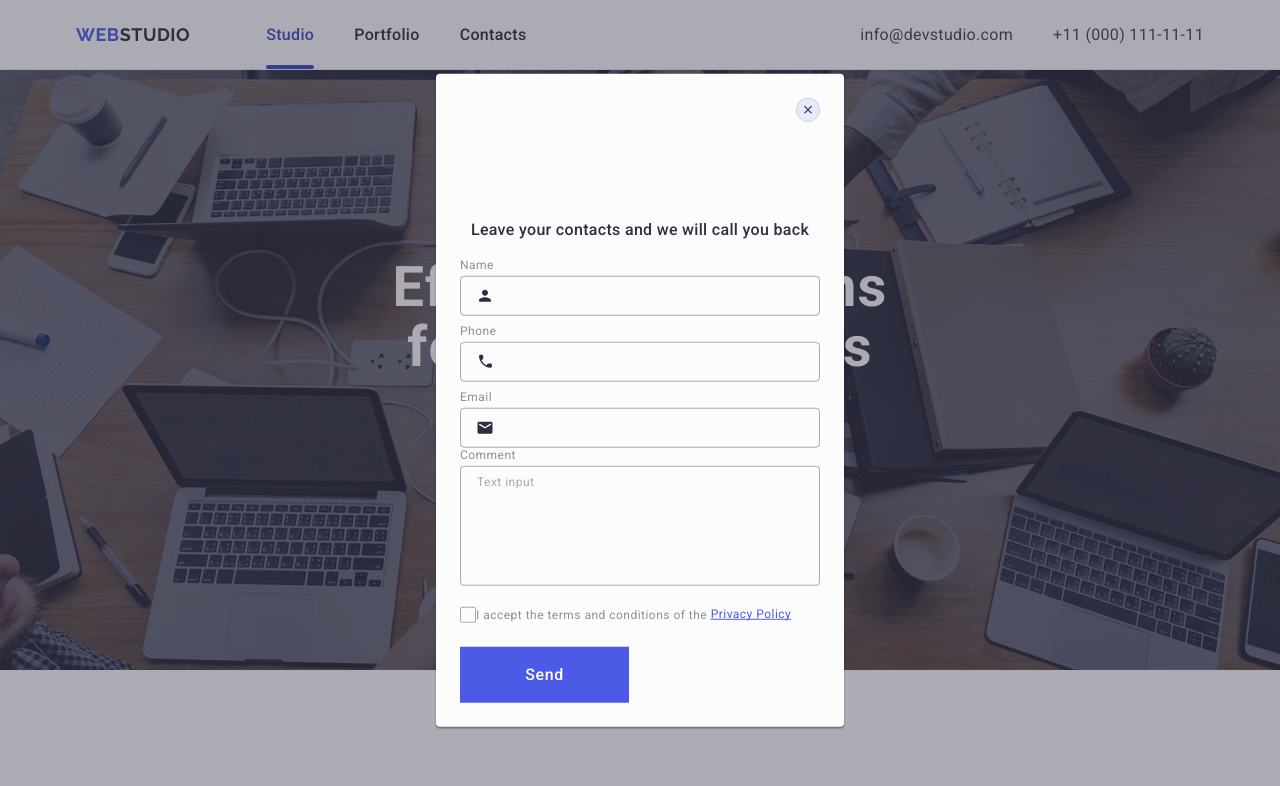
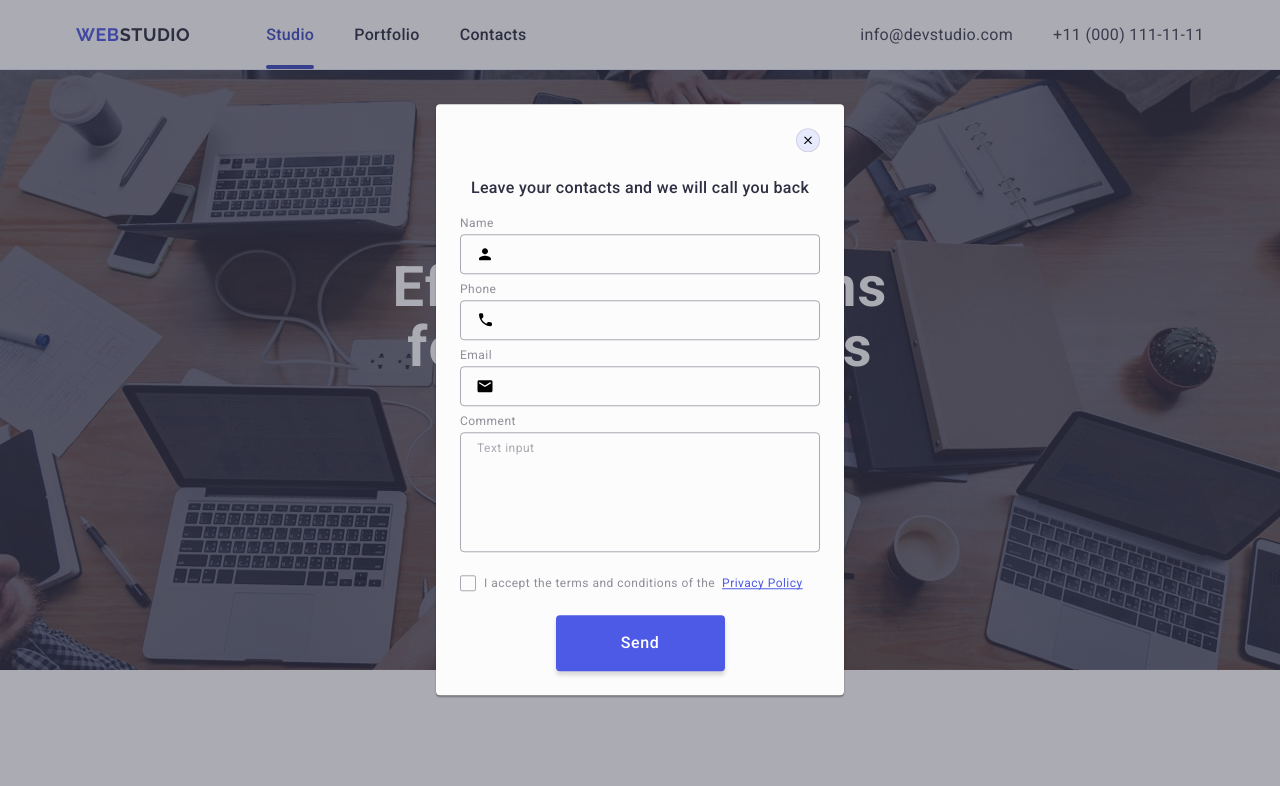
Before and after one commit to nata-shkliaruk1604/goit-markup-hw-05, a plain HTML site: page index.html in a window 1280 px wide. Both pictures are taken after a click on the button "Order Service". Shown: the top 786 px of the page. Drawn offline with nearby package versions, Linux system fonts and the light colour scheme.

Commit message:
Revise forms5

```diff
--- a/css/styles.css
+++ b/css/styles.css
@@ -511,11 +511,10 @@ img {
 }
 
 .backdrop {
+  width: 100%;
+  height: 100%;
   position: fixed;
   top: 0;
-  left: 0;
-  width: 100%;
-  height: 100%;
   background-color: rgba(46, 47, 66, 0.4);
   opacity: 0;
   visibility: hidden;
@@ -524,53 +523,47 @@ img {
     visibility 250ms cubic-bezier(0.4, 0, 0.2, 1);
 }
 
-.backdrop.is-open {
+.is-open {
+  visibility: visible;
   opacity: 1;
-  visibility: visible;
   pointer-events: auto;
 }
 
 .modal {
+  width: 408px;
+  min-height: 584px;
   position: absolute;
   top: 50%;
   left: 50%;
-  width: 408px;
-  min-height: 584px;
-  padding: 72px 24px 24px 24px;
-  border-radius: 4px;
   transform: translate(-50%, -50%);
   box-shadow: 0 1px 1px 0 rgba(0, 0, 0, 0.14), 0 1px 3px 0 rgba(0, 0, 0, 0.12),
     0 2px 1px 0 rgba(0, 0, 0, 0.2);
-  background-color: #fcfcfc;
+  background: #fcfcfc;
+  border-radius: 4px;
+  padding: 72px 24px 24px 24px;
   transition: transform 250ms cubic-bezier(0.4, 0, 0.2, 1);
-}
-
-.backdrop:not(.is-open) .modal {
-  transform: translate(-50%, -50%) scale(1.5);
 }
 
 .modal-close-btn {
   position: absolute;
   top: 24px;
   right: 24px;
+  padding: 0;
+  cursor: pointer;
   width: 24px;
   height: 24px;
-  cursor: pointer;
-  border-radius: 50%;
-  border-width: 1px;
-  border-color: rgba(0, 0, 0, 0.1);
+  background-color: #e7e9fc;
   border: 1px solid rgba(0, 0, 0, 0.1);
-  padding: 0;
   display: flex;
   align-items: center;
   justify-content: center;
-  background-color: #e7e9fc;
+  margin-bottom: 24px;
+  border-radius: 50%;
   transition: background-color 250ms cubic-bezier(0.4, 0, 0.2, 1),
     border 250ms cubic-bezier(0.4, 0, 0.2, 1);
 }
 
-.close-icon {
-  fill: #2e2f42;
+.modal-close-icon {
   transition: fill 250ms cubic-bezier(0.4, 0, 0.2, 1);
 }
 
@@ -578,23 +571,20 @@ img {
 .modal-close-btn:focus {
   background-color: #404bbf;
   border: none;
-  transition: background-color 250ms cubic-bezier(0.4, 0, 0.2, 1),
-    border 250ms cubic-bezier(0.4, 0, 0.2, 1);
 }
 
-.modal-close-btn:hover .close-icon,
-.modal-close-btn:focus .close-icon {
+.modal-close-btn:hover .modal-close-icon,
+.modal-close-btn:focus .modal-close-icon {
   fill: #ffffff;
-  transition: fill 250ms cubic-bezier(0.4, 0, 0.2, 1);
 }
 
-.modal-header {
+.modal-title {
   font-weight: 500;
+  font-size: 16px;
   line-height: 1.5;
   letter-spacing: 0.02em;
   text-align: center;
   color: #2e2f42;
-  margin-top: 72px;
   margin-bottom: 16px;
 }
 
@@ -605,8 +595,11 @@ img {
   margin-bottom: 8px;
 }
 
+.modal-field:nth-child(4) {
+  margin-bottom: 16px;
+}
+
 .modal-label {
-  font-weight: 400;
   font-size: 12px;
   line-height: 1.17;
   letter-spacing: 0.04em;
@@ -615,13 +608,18 @@ img {
   margin-bottom: 4px;
 }
 
+.input-wrap {
+  position: relative;
+}
+
 .modal-input {
-  background-color: transparent;
   border: 1px solid rgba(46, 47, 66, 0.4);
   border-radius: 4px;
   width: 100%;
   height: 40px;
+  background-color: transparent;
   padding-left: 38px;
+  padding-right: 16px;
   outline: transparent;
   transition: border-color 250ms cubic-bezier(0.4, 0, 0.2, 1);
 }
@@ -634,74 +632,52 @@ img {
   fill: #4d5ae5;
 }
 
-.modal-input-wrap {
-  position: relative;
-}
-
 .modal-icon {
-  fill: #2e2f42;
   position: absolute;
   left: 16px;
   top: 50%;
   transform: translateY(-50%);
   transition: fill 250ms cubic-bezier(0.4, 0, 0.2, 1);
 }
-.modal-textarea-wrap {
-  margin-bottom: 16px;
-}
 
 .modal-textarea {
-  width: 100%;
   height: 120px;
+  padding: 8px 16px;
+  resize: none;
   font-size: 12px;
   line-height: 1.17;
   letter-spacing: 0.04em;
   color: rgba(46, 47, 66, 0.4);
-  border: 1px solid rgba(46, 47, 66, 0.4);
-  border-radius: 4px;
-  background-color: transparent;
-  padding: 8px 16px;
-  outline: transparent;
-  resize: none;
-  transition: border-color 250ms cubic-bezier(0.4, 0, 0.2, 1);
 }
 
 .modal-textarea::placeholder {
+  font-size: 12px;
+  line-height: 1.17;
+  letter-spacing: 0.04em;
   color: rgba(46, 47, 66, 0.4);
 }
 
-.modal-textarea:focus {
-  border-color: #4d5ae5;
-}
-
-.modal-checkbox-wrap {
+.modal-checkbox-wrapper {
   margin-bottom: 24px;
 }
 
 .modal-check-text {
-  display: flex;
-  align-items: center;
   font-size: 12px;
   line-height: 1.17;
   letter-spacing: 0.04em;
   color: #8e8f99;
-  a {
-    line-height: 1.33;
-    text-decoration: underline;
-    text-decoration-skip-ink: none;
-    color: #4d5ae5;
-  }
 }
 
-.modal-checkbox {
+.modal-check-span {
   width: 16px;
   height: 16px;
-  border-radius: 2px;
-  border: 1px solid rgba(46, 47, 66, 0.4);
   display: inline-flex;
   align-items: center;
   justify-content: center;
+  border-radius: 2px;
+  border: 1px solid rgba(46, 47, 66, 0.4);
   fill: transparent;
+  margin-right: 8px;
   transition: background-color 250ms cubic-bezier(0.4, 0, 0.2, 1),
     border 250ms cubic-bezier(0.4, 0, 0.2, 1),
     fill 250ms cubic-bezier(0.4, 0, 0.2, 1);
@@ -711,30 +687,30 @@ img {
   background-color: #404bbf;
   border: none;
   fill: #f4f4fd;
-  border: 1px solid #404bbf;
 }
 
-.modal-checkbox-link {
+.modal-check-link {
+  line-height: 1.33;
+  text-decoration: underline;
+  text-decoration-skip-ink: none;
   color: #4d5ae5;
 }
 
 .modal-btn {
-  display: block;
+  font-weight: 500;
+  font-size: 16px;
+  line-height: 1.5;
+  letter-spacing: 0.04em;
+  text-align: center;
+  color: #fff;
   min-width: 169px;
   height: 56px;
-  font-family: "Roboto", sans-serif;
-  font-size: 16px;
-  font-weight: 500;
-  line-height: 1.5;
-  letter-spacing: 0.04em;
-  color: #ffffff;
+  border-radius: 4px;
+  border: none;
+  box-shadow: 0 4px 4px 0 rgba(0, 0, 0, 0.15);
+  background-color: #4d5ae5;
+  display: block;
+  margin: 0 auto;
   cursor: pointer;
-  background-color: #4d5ae5;
-  border: none;
   transition: background-color 250ms cubic-bezier(0.4, 0, 0.2, 1);
 }
-
-.modal-btn:hover,
-.modal-btn:focus {
-  background-color: #404bbf;
-}
--- a/index.html
+++ b/index.html
@@ -495,22 +495,20 @@
     <div class="backdrop" data-modal>
       <div class="modal">
         <button type="button" class="modal-close-btn" data-modal-close>
-          <svg class="close-icon" width="8" height="8">
+          <svg class="modal-close-icon" width="8" height="8">
             <use href="./images/icons.svg#icon-close-black-18dp"></use>
           </svg>
         </button>
-        <p class="modal-header">
-          Leave your contacts and we will call you back
-        </p>
+        <p class="modal-title">Leave your contacts and we will call you back</p>
         <form class="modal-form">
           <div class="modal-field">
             <label for="user-name" class="modal-label">Name</label>
-            <div class="modal-input-wrap">
+            <div class="input-wrap">
               <input
                 type="text"
-                class="modal-input"
                 name="user-name"
                 id="user-name"
+                class="modal-input"
               />
               <svg class="modal-icon" width="18" height="24">
                 <use href="./images/icons.svg#icon-person-black-18dp"></use>
@@ -519,12 +517,12 @@
           </div>
           <div class="modal-field">
             <label for="user-phone" class="modal-label">Phone</label>
-            <div class="modal-input-wrap">
+            <div class="input-wrap">
               <input
                 type="tel"
-                class="modal-input"
                 name="user-phone"
                 id="user-phone"
+                class="modal-input"
               />
               <svg class="modal-icon" width="18" height="24">
                 <use href="./images/icons.svg#icon-phone-black-18dp"></use>
@@ -532,41 +530,43 @@
             </div>
           </div>
           <div class="modal-field">
-            <label for="user-email" class="modal-label">Email</label>
-            <div class="modal-input-wrap">
+            <label for="user-name" class="modal-label">Email</label>
+            <div class="input-wrap">
               <input
                 type="email"
-                class="modal-input"
                 name="user-email"
                 id="user-email"
+                class="modal-input"
               />
               <svg class="modal-icon" width="18" height="24">
                 <use href="./images/icons.svg#icon-email-black-18dp-1"></use>
               </svg>
             </div>
-            <div class="modal-textarea-wrap">
+          </div>
+          <div class="modal-field">
             <label for="user-comment" class="modal-label">Comment</label>
             <textarea
               name="user-comment"
               id="user-comment"
-                class="modal-textarea"
+              class="modal-input modal-textarea"
               placeholder="Text input"
             ></textarea>
           </div>
-          </div>
-          <div class="modal-checkbox-wrap">
+          <div class="modal-checkbox-wrapper">
             <input
               type="checkbox"
               name="user-privacy"
               id="user-privacy"
+              value="true"
               class="modal-check visually-hidden"
-              value="true"
-            /><label for="user-privacy" class="modal-check-text"
-              ><span class="modal-checkbox"
-                ><svg class="modal-checkbox-icon" width="10" height="8">
-                  <use href="./images/icons.svg#icon-Vector"></use></svg></span
+            />
+            <label for="user-privacy" class="modal-check-text"
+              ><span class="modal-check-span">
+                <svg class="modal-check-icon" width="10" height="8">
+                  <use href="./images/icons.svg#icon-Vector"></use>
+                </svg> </span
               >I accept the terms and conditions of the&nbsp;
-              <a href="" class="modal-checkbox-link">Privacy Policy</a></label
+              <a href="" class="modal-check-link">Privacy Policy</a></label
             >
           </div>
           <button type="submit" class="modal-btn">Send</button>
```
Lines whose indentation alone changed are shown as unchanged.
